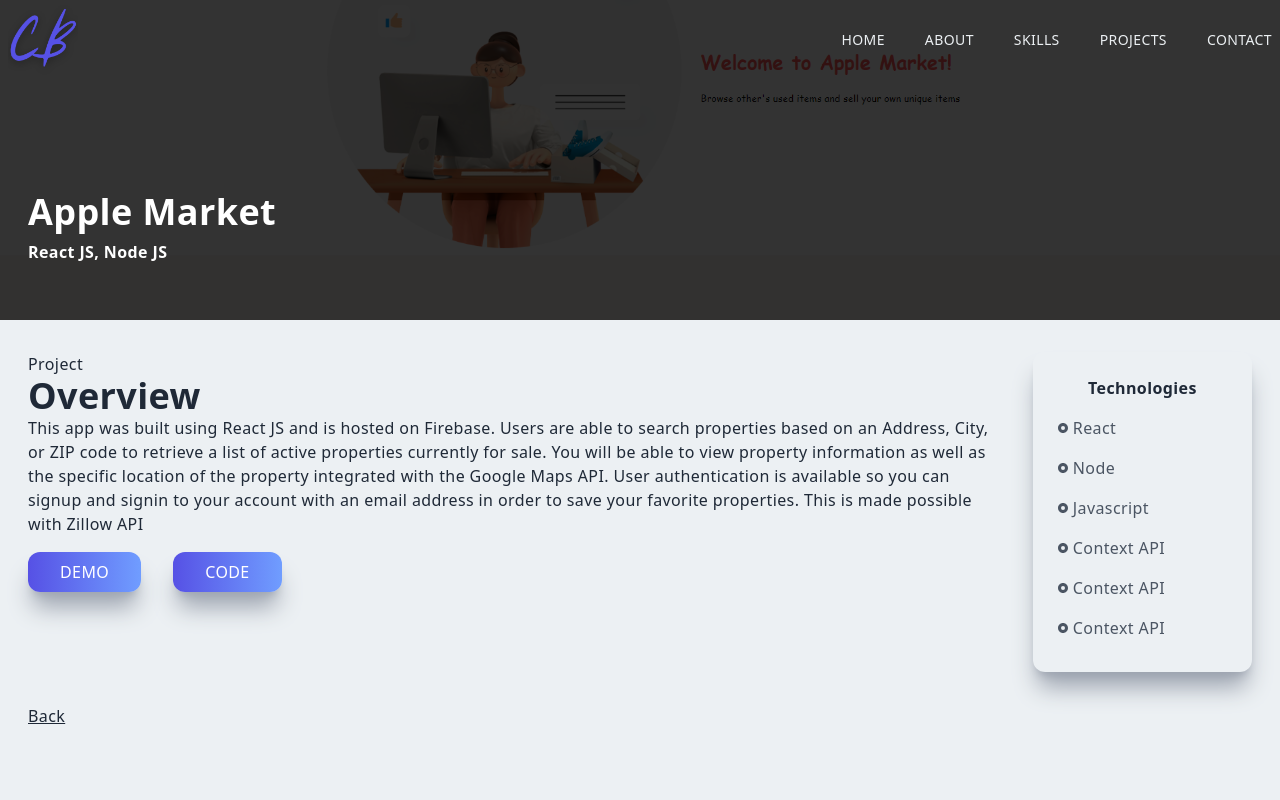
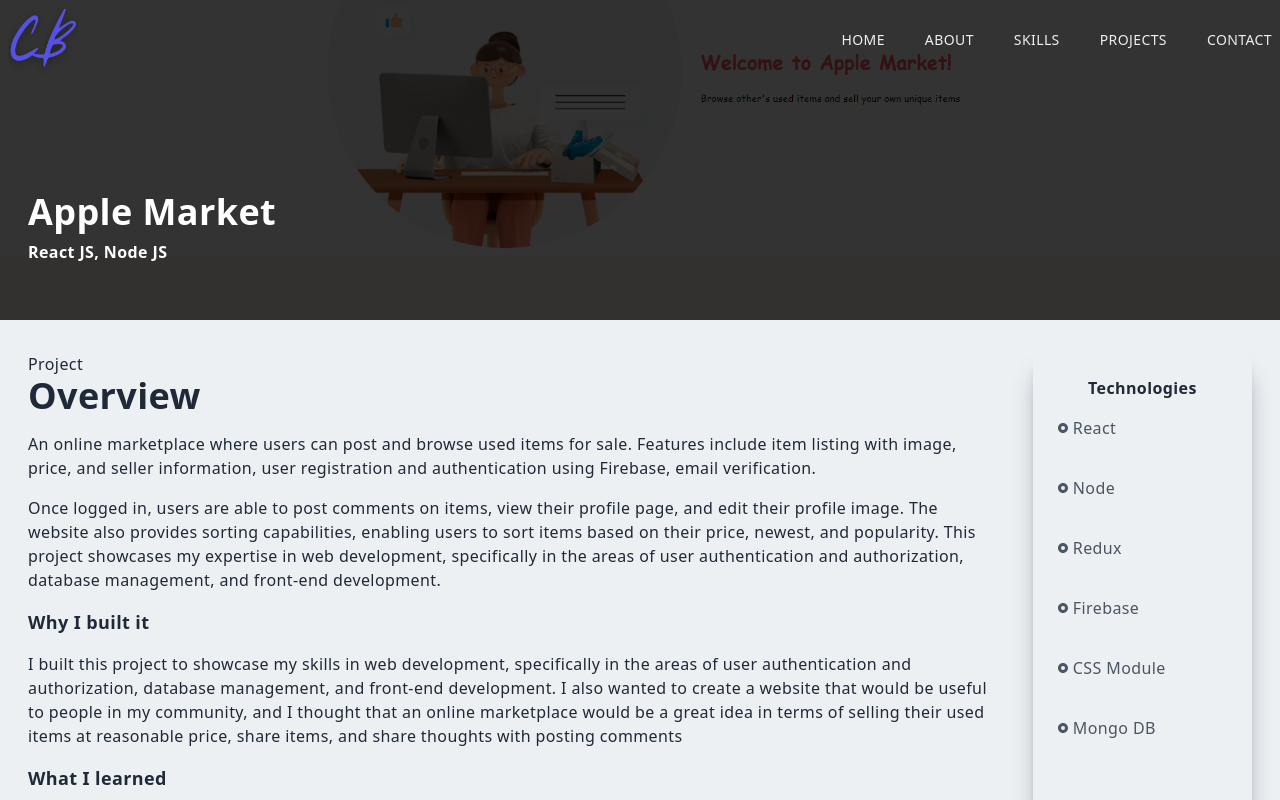
Before and after one commit to YHKimmm/Portfolio, a Next.js app: page /applemarket in a window 1280 px wide. Shown: the top 800 px of the page. Built offline with nearby package versions, Linux system fonts and the light colour scheme.

Commit message:
update link & pages

```diff
--- a/pages/applemarket.jsx
+++ b/pages/applemarket.jsx
@@ -20,15 +20,18 @@ const appleMarket = () => {
                 <div className='col-span-4'>
                     <p>Project</p>
                     <h2>Overview</h2>
-                    <p>This app was built using React JS and is hosted on Firebase. Users
-                        are able to search properties based on an Address, City, or ZIP code
-                        to retrieve a list of active properties currently for sale. You will
-                        be able to view property information as well as the specific
-                        location of the property integrated with the Google Maps API. User
-                        authentication is available so you can signup and signin to your
-                        account with an email address in order to save your favorite
-                        properties. This is made possible with Zillow API
-                    </p>
+                    <p className='pt-4'>An online marketplace where users can post and browse used items for sale.
+                        Features include item listing with image, price, and seller information, user registration and authentication using Firebase, email verification.</p>
+                    <p className='pt-4'>Once logged in, users are able to post comments on items, view their profile page, and edit their profile image.
+                        The website also provides sorting capabilities, enabling users to sort items based on their price, newest, and popularity.
+                        This project showcases my expertise in web development, specifically in the areas of user authentication and authorization, database management, and front-end development.</p>
+                    <h3 className='pt-4 text-lg'>Why I built it</h3>
+                    <p className='pt-4'>I built this project to showcase my skills in web development, specifically in the areas of user authentication and authorization, database management, and front-end development.
+                        I also wanted to create a website that would be useful to people in my community, and I thought that an online marketplace would be a great idea in terms of selling their used items at reasonable price, share items, and share thoughts with posting comments</p>
+                    <h3 className='pt-4 text-lg'>What I learned</h3>
+                    <p className='pt-4'>I learned how to use Firebase to implement user authentication and authorization, and I learned how to use MongoDB to manage a database.
+                        I also learned how to use React JS and fetching api from backend to create a responsive and interactive front-end.</p>
+
                     <button className='px-8 py-2 mt-4 mr-8'>Demo</button>
                     <button className='px-8 py-2 mt-4'>Code</button>
                 </div>
@@ -37,22 +40,22 @@ const appleMarket = () => {
                         <p className='text-center font-bold pb-2'>Technologies</p>
                         <div className='grid grid-cols-3 md:grid-cols-1'>
                             <div>
-                                <p className='text-gray-600 py-2 flex items-center'><RiRadioButtonFill className='pr-1' /> React</p>
+                                <p className='text-gray-600 py-2 flex items-center md:pb-7'><RiRadioButtonFill className='pr-1' /> React</p>
                             </div>
                             <div>
-                                <p className='text-gray-600 py-2 flex items-center'><RiRadioButtonFill className='pr-1' /> Node</p>
+                                <p className='text-gray-600 py-2 flex items-center md:pb-7'><RiRadioButtonFill className='pr-1' /> Node</p>
                             </div>
                             <div>
-                                <p className='text-gray-600 py-2 flex items-center'><RiRadioButtonFill className='pr-1' /> Javascript</p>
+                                <p className='text-gray-600 py-2 flex items-center md:pb-7'><RiRadioButtonFill className='pr-1' /> Redux</p>
                             </div>
                             <div>
-                                <p className='text-gray-600 py-2 flex items-center'><RiRadioButtonFill className='pr-1' /> Context API</p>
+                                <p className='text-gray-600 py-2 flex items-center md:pb-7'><RiRadioButtonFill className='pr-1' /> Firebase</p>
                             </div>
                             <div>
-                                <p className='text-gray-600 py-2 flex items-center'><RiRadioButtonFill className='pr-1' /> Context API</p>
+                                <p className='text-gray-600 py-2 flex items-center md:pb-7'><RiRadioButtonFill className='pr-1' /> CSS Module</p>
                             </div>
                             <div>
-                                <p className='text-gray-600 py-2 flex items-center'><RiRadioButtonFill className='pr-1' /> Context API</p>
+                                <p className='text-gray-600 py-2 flex items-center md:pb-7'><RiRadioButtonFill className='pr-1' /> Mongo DB</p>
                             </div>
                         </div>
                     </div>
--- a/pages/movie.jsx
+++ b/pages/movie.jsx
@@ -1,3 +1,5 @@
+/* eslint-disable react/no-unescaped-entities */
+
 import React from 'react'
 import Image from 'next/image'
 import movieImg from '../public/assets/movieApp.png'
@@ -21,15 +23,21 @@ const movie = () => {
                 <div className='col-span-4'>
                     <p>Project</p>
                     <h2>Overview</h2>
-                    <p>This app was built using React JS and is hosted on Firebase. Users
-                        are able to search properties based on an Address, City, or ZIP code
-                        to retrieve a list of active properties currently for sale. You will
-                        be able to view property information as well as the specific
-                        location of the property integrated with the Google Maps API. User
-                        authentication is available so you can signup and signin to your
-                        account with an email address in order to save your favorite
-                        properties. This is made possible with Zillow API
+                    <p className='mt-4'>
+                        This Movie App is  a dynamic and user-friendly platform for movie lovers. The app uses the TMDB movie API to provide an extensive database of movies, sorted by popularity, top rated, upcoming and now playing. Users have the ability to search for movies based on title, and view detailed information about each movie, including the overview, release date, rating, and genre.
                     </p>
+                    <p className='mt-4'>
+                        One of the standout features of the React Movie App is the ability to add movies to a personal "favourites" or "watch later" list. These selections are stored in local storage, ensuring that users can access their favourite or watch later movies even after closing the web app. The addition and removal of movies to these lists is managed using Redux, providing a seamless user experience
+                    </p>
+                    <h3 className='pt-4 text-lg'>Why I built it</h3>
+                    <p className='mt-4'>
+                        I built this app to practice my React skills, and to learn how to use Redux. I also wanted to create a project that would be useful to me, and that I would use on a regular basis. I love watching movies, and I often find myself looking for new movies to watch. I wanted to create a platform that would allow me to easily search for movies, and to keep track of movies that I want to watch.
+                    </p>
+                    <h3 className='pt-4 text-lg'>Challenges</h3>
+                    <p className='mt-4'>
+                        One of the biggest challenges I faced while building this app was learning how to use Redux. I had never used Redux before, so I had to learn how to use Redux with React Hooks and with local storage, which was a new concept for me.
+                    </p>
+
                     <button className='px-8 py-2 mt-4 mr-8'>
                         <Link href='https://yhkimmm.github.io/movie-app-react/'>Demo</Link>
                     </button>
@@ -42,22 +50,19 @@ const movie = () => {
                         <p className='text-center font-bold pb-2'>Technologies</p>
                         <div className='grid grid-cols-3 md:grid-cols-1'>
                             <div>
-                                <p className='text-gray-600 py-2 flex items-center'><RiRadioButtonFill className='pr-1' /> React</p>
+                                <p className='text-gray-600 py-2 flex items-center md:pb-8'><RiRadioButtonFill className='pr-1' /> React</p>
                             </div>
                             <div>
-                                <p className='text-gray-600 py-2 flex items-center'><RiRadioButtonFill className='pr-1' /> Node</p>
+                                <p className='text-gray-600 py-2 flex items-center md:pb-8'><RiRadioButtonFill className='pr-1' /> Redux</p>
                             </div>
                             <div>
-                                <p className='text-gray-600 py-2 flex items-center'><RiRadioButtonFill className='pr-1' /> Javascript</p>
+                                <p className='text-gray-600 py-2 flex items-center md:pb-8'><RiRadioButtonFill className='pr-1' /> Local Storage</p>
                             </div>
                             <div>
-                                <p className='text-gray-600 py-2 flex items-center'><RiRadioButtonFill className='pr-1' /> Context API</p>
+                                <p className='text-gray-600 py-2 flex items-center md:pb-8'><RiRadioButtonFill className='pr-1' /> Open API</p>
                             </div>
                             <div>
-                                <p className='text-gray-600 py-2 flex items-center'><RiRadioButtonFill className='pr-1' /> Context API</p>
-                            </div>
-                            <div>
-                                <p className='text-gray-600 py-2 flex items-center'><RiRadioButtonFill className='pr-1' /> Context API</p>
+                                <p className='text-gray-600 py-2 flex items-center md:pb-8'><RiRadioButtonFill className='pr-1' /> CSS Module</p>
                             </div>
                         </div>
                     </div>
--- a/pages/workout.jsx
+++ b/pages/workout.jsx
@@ -20,14 +20,19 @@ const workout = () => {
         <div className='col-span-4'>
           <p>Project</p>
           <h2>Overview</h2>
-          <p>This app was built using React JS and is hosted on Firebase. Users
-            are able to search properties based on an Address, City, or ZIP code
-            to retrieve a list of active properties currently for sale. You will
-            be able to view property information as well as the specific
-            location of the property integrated with the Google Maps API. User
-            authentication is available so you can signup and signin to your
-            account with an email address in order to save your favorite
-            properties. This is made possible with Zillow API
+          <p className='mt-4'>
+            This app is a CRUD-based application designed to help users plan, track and manage their workout sessions. With this app, users have the ability to create customized workout plans, including the load, reps, and title of each exercise. The intuitive interface makes it easy for users to add, edit, and delete workout information as needed.
+          </p>
+          <p className='mt-4'>
+            In addition to the workout management features, Workout Buddy also includes user authentication and security features. Users can register, login, and logout with ease, and all authentication is handled securely using JWT and a backend node.js middleware. This ensures that user data is protected and only accessible to the user who created it.
+          </p>
+          <h3 className='pt-4 text-lg'>Why I built it</h3>
+          <p className='mt-4'>
+            I built this app to help me manage my own workout sessions. I wanted to create a simple, easy-to-use app that would allow me to create and manage my workout sessions. I also wanted to create a user-friendly app that would allow me to share my workout plans with others.
+          </p>
+          <h3 className='pt-4 text-lg'>Challenges</h3>
+          <p className='mt-4'>
+            The biggest challenge I faced while building this app was the authentication and security features. I had to learn how to implement JWT and a backend node.js middleware to ensure that user data was protected and only accessible to the user who created it.
           </p>
           <button className='px-8 py-2 mt-4 mr-8'>Demo</button>
           <button className='px-8 py-2 mt-4'>Code</button>
@@ -37,22 +42,22 @@ const workout = () => {
             <p className='text-center font-bold pb-2'>Technologies</p>
             <div className='grid grid-cols-3 md:grid-cols-1'>
               <div>
-                <p className='text-gray-600 py-2 flex items-center'><RiRadioButtonFill className='pr-1' /> React</p>
+                <p className='text-gray-600 py-2 flex items-center md:pb-7'><RiRadioButtonFill className='pr-1 ' /> React</p>
               </div>
               <div>
-                <p className='text-gray-600 py-2 flex items-center'><RiRadioButtonFill className='pr-1' /> Node</p>
+                <p className='text-gray-600 py-2 flex items-center md:pb-7'><RiRadioButtonFill className='pr-1' /> Node</p>
               </div>
               <div>
-                <p className='text-gray-600 py-2 flex items-center'><RiRadioButtonFill className='pr-1' /> Javascript</p>
+                <p className='text-gray-600 py-2 flex items-center md:pb-7'><RiRadioButtonFill className='pr-1' /> Mongo DB</p>
               </div>
               <div>
-                <p className='text-gray-600 py-2 flex items-center'><RiRadioButtonFill className='pr-1' /> Context API</p>
+                <p className='text-gray-600 py-2 flex items-center md:pb-7'><RiRadioButtonFill className='pr-1' /> Context API</p>
               </div>
               <div>
-                <p className='text-gray-600 py-2 flex items-center'><RiRadioButtonFill className='pr-1' /> Context API</p>
+                <p className='text-gray-600 py-2 flex items-center md:pb-7'><RiRadioButtonFill className='pr-1' /> JWT</p>
               </div>
               <div>
-                <p className='text-gray-600 py-2 flex items-center'><RiRadioButtonFill className='pr-1' /> Context API</p>
+                <p className='text-gray-600 py-2 flex items-center md:pb-7'><RiRadioButtonFill className='pr-1' /> CSS Module</p>
               </div>
             </div>
           </div>
```
Also changed, not shown: components/About.jsx (+10 -9 lines), components/Contact.jsx (+8 -6 lines), components/Main.jsx (+9 -3 lines), components/Navbar.jsx (+7 -1 lines), components/ProjectItem.jsx (+8 -6 lines), components/Projects.jsx (+9 -3 lines).
